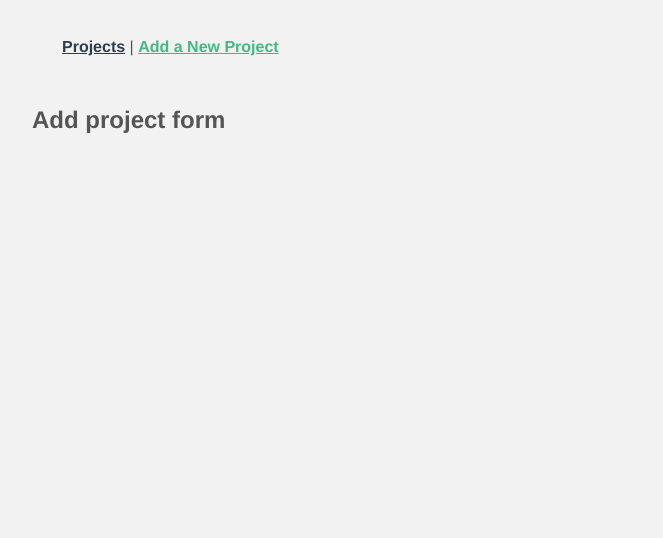
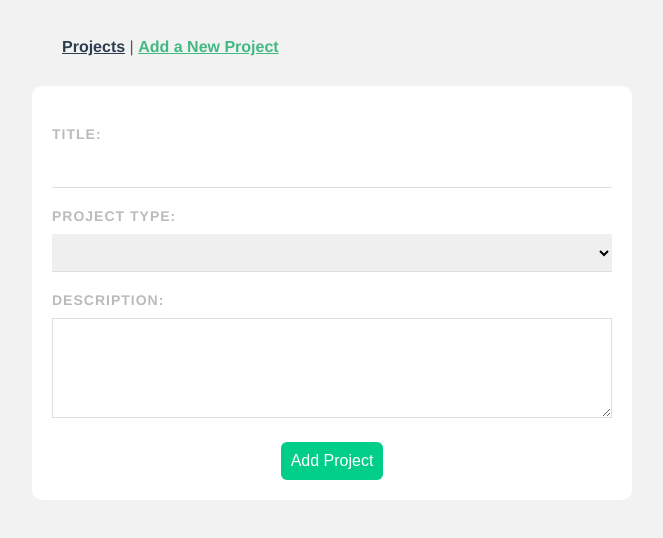
Before and after one commit to AshiquzzamanKhan/col-of-vue-projects, a Vue app: page /add in a window 1280 px wide. Shown: the top 538 px of the page, without its empty margins (308-971 px from the left). Built offline with nearby package versions, Linux system fonts and the light colour scheme.

Commit message:
Added: Addproject form with functionalities

```diff
--- a/src/App.vue
+++ b/src/App.vue
@@ -1,6 +1,6 @@
 <template>
   <Appnav></Appnav>
-  <router-view :projectList="projectList" />
+  <router-view :projectList="filtered" @addProject="addProject" />
 </template>
 
 <script>
@@ -43,6 +43,17 @@ export default {
         }
       ]
     };
+  },
+  methods: {
+    addProject(p) {
+      this.projectList.push(p);
+      this.$router.push({ name: "ProjectList" });
+    }
+  },
+  computed: {
+    filtered() {
+      return this.projectList;
+    }
   }
 };
 </script>
--- a/src/components/ProjectCard.vue
+++ b/src/components/ProjectCard.vue
@@ -37,7 +37,7 @@ export default {
       console.log(id);
     },
     handleDone(id) {
-      console.log(id);
+      this.$emit("completed", id);
     }
   }
 };
--- a/src/router/index.js
+++ b/src/router/index.js
@@ -2,7 +2,6 @@ import { createRouter, createWebHistory } from "vue-router";
 import ProjectList from "../views/ProjectList.vue";
 import AddProject from "../views/AddProject.vue";
 import EditProject from "../views/EditProject.vue";
-import Project from "../views/Project.vue";
 import NotFound from "../views/NotFound.vue";
 
 const routes = [
@@ -23,12 +22,6 @@ const routes = [
     props: true
   },
   {
-    path: "/project/:id",
-    name: "Project",
-    component: Project,
-    props: true
-  },
-  {
     path: "/:catchAll(.*)",
     name: "NotFound",
     component: NotFound
--- a/src/views/AddProject.vue
+++ b/src/views/AddProject.vue
@@ -1,13 +1,100 @@
 <template>
   <div>
-    <h2>Add project form</h2>
+    <form @submit.prevent="handleSubmit">
+      <label for="title">Title:</label>
+      <input type="text" name="title" id="" v-model="title" />
+      <label for="ptype">Project type:</label>
+      <select name="ptype" id="" v-model="ptypeselection">
+        <option v-for="ptype in ptypes" :key="ptype" :value="ptype">{{ ptype }}</option>
+      </select>
+      <label for="description">Description:</label>
+      <textarea name="description" id="" v-model="description" />
+      <button>Add Project</button>
+    </form>
   </div>
 </template>
 
 <script>
 export default {
-  name: "AddProject"
+  name: "AddProject",
+  props: {
+    projectList: {
+      type: Array
+    }
+  },
+  data() {
+    return {
+      title: "",
+      ptypeselection: "",
+      description: ""
+    };
+  },
+  computed: {
+    ptypes() {
+      return new Set(this.projectList.map(ptypes => ptypes.ptype));
+    }
+  },
+  methods: {
+    handleSubmit() {
+      const p = {
+        id: this.projectList.length + 1,
+        title: this.title,
+        ptype: this.ptypeselection,
+        description: this.description,
+        completed: false
+      };
+      console.log(p);
+      this.$emit("addProject", p);
+    }
+  }
 };
 </script>
 
-<style lang="scss" scoped></style>
+<style lang="css" scoped>
+form {
+  background: white;
+  padding: 20px;
+  border-radius: 10px;
+}
+label {
+  display: flex;
+  color: #bbb;
+  text-transform: uppercase;
+  font-size: 14px;
+  font-weight: bold;
+  letter-spacing: 1px;
+  margin: 20px 0 10px 0;
+}
+input {
+  padding: 10px;
+  border: 0;
+  border-bottom: 1px solid #ddd;
+  width: 100%;
+  box-sizing: border-box;
+}
+textarea {
+  border: 1px solid #ddd;
+  padding: 10px;
+  width: 100%;
+  box-sizing: border-box;
+  height: 100px;
+}
+form button {
+  display: block;
+  margin: 20px auto 0;
+  background: #00ce89;
+  color: white;
+  padding: 10px;
+  border: 0;
+  border-radius: 6px;
+  font-size: 16px;
+  cursor: pointer;
+}
+select {
+  padding: 10px;
+  border: 0;
+  border-bottom: 1px solid #ddd;
+  width: 100%;
+  box-sizing: border-box;
+}
+</style>
--- a/src/views/Project.vue
+++ /dev/null
@@ -1,14 +0,0 @@
-<template>
-  <div>
-    <h2>Single project</h2>
-  </div>
-</template>
-
-<script>
-export default {
-  name: "Project",
-};
-</script>
-
-<style lang="scss" scoped>
-</style>
--- a/src/views/ProjectList.vue
+++ b/src/views/ProjectList.vue
@@ -1,6 +1,12 @@
 <template>
   <div>
-    <ProjectCard v-for="project in projectList" :key="project.id" :project="project"> </ProjectCard>
+    <ProjectCard
+      v-for="project in projectList"
+      :key="project.id"
+      :project="project"
+      @completed="filteredProjectList"
+    >
+    </ProjectCard>
   </div>
 </template>
 
@@ -16,6 +22,12 @@ export default {
     projectList: {
       type: Array
     }
+  },
+  computed: {
+    filteredProjectList() {
+      console.log("emited event");
+      return this.projectList;
+    }
   }
 };
 </script>
```
Also changed, not shown: src/main.js (+8 -5 lines), src/store/index.js (+5 -9 lines), src/views/NotFound.vue (line endings or trailing spaces), 1 other file (tests, documents, lock files or other folders).
